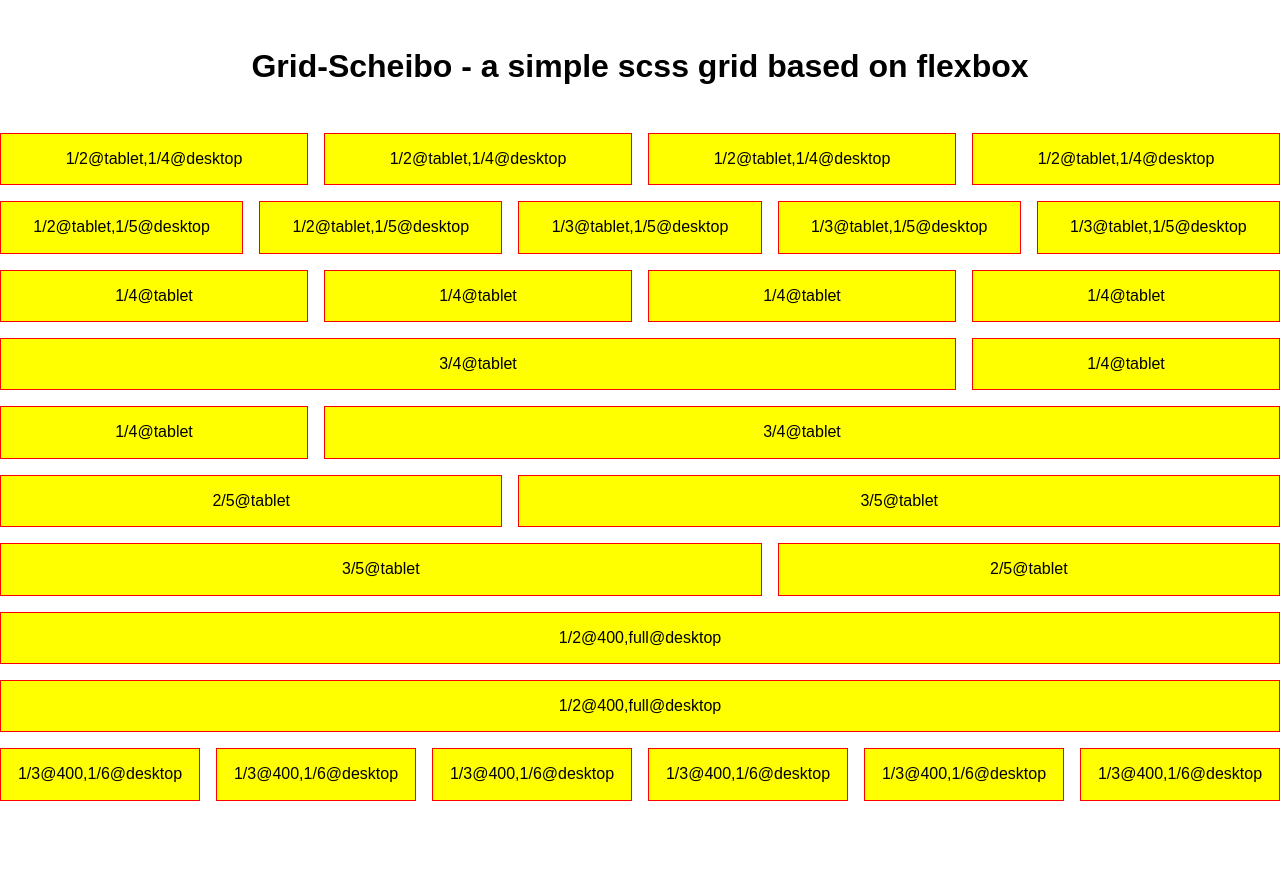
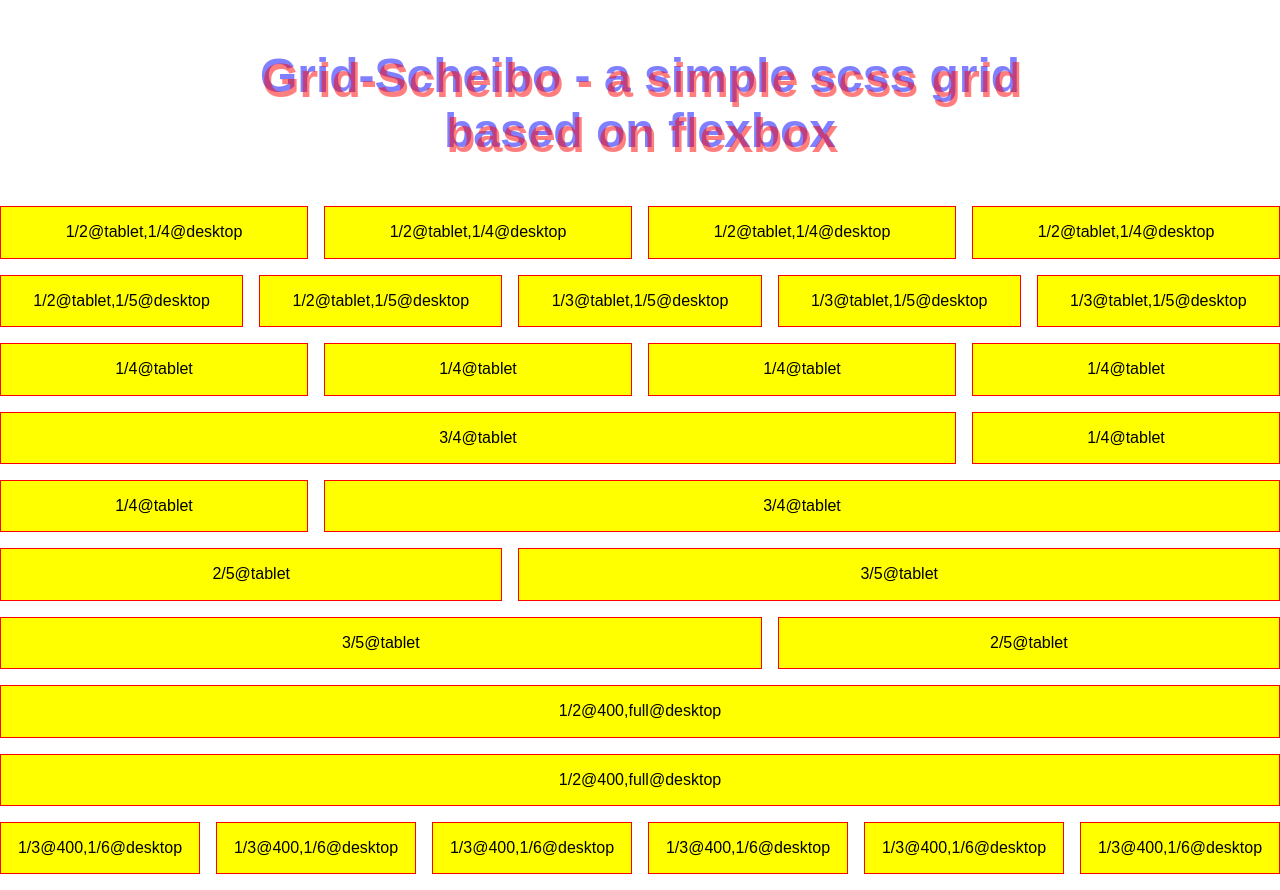
Before and after one commit to scheibome/grid-scheibo, a website: page docs/index.html in a window 1280 px wide. Before the commit the page ends 817 px from the top, so only its background shows below. Drawn offline with Linux system fonts and the light colour scheme.

Commit message:
[TASK] add readme and first style for demo

```diff
--- a/source/_variables.scss
+++ b/source/_variables.scss
@@ -1,6 +1,6 @@
 $col-gutter-size: 16px;
-$tablet: 768px;
-$desktop: 1024px;
+$grid-tablet: 768px;
+$grid-desktop: 1024px;
 
 $col-widths: (
   '1\\/2': '1/2',
@@ -22,6 +22,6 @@ $col-widths: (
 
 $col-grid-breaks: (
   400: '400px',
-  tablet: $tablet,
-  desktop: $desktop
+  tablet: $grid-tablet,
+  desktop: $grid-desktop
 );
--- a/source/demo.scss
+++ b/source/demo.scss
@@ -20,6 +20,7 @@ body {
   margin: 0;
   font-family: arial, sans-serif;
   font-size: 16px;
+  // background-color: black;
 }
 
 *,
@@ -29,8 +30,20 @@ body {
 }
 
 h1 {
-  margin: 3rem 0;
+  margin: 3rem auto;
   text-align: center;
+  position: relative;
+  max-width: 800px;
+  font-size: 3rem;
+  color: rgba(0,0,255,0.5);
+
+  &:after {
+    content: "Grid-Scheibo - a simple scss grid based on flexbox";
+    position: absolute;
+    left: 0.1em;
+    top: 0.1em;
+    color: rgba(255,0,0,0.5);
+  }
 }
 
 [class^="o-row"] {
```
Also changed, not shown: README.md (deleted), docs/demo.css, readme.md (added), 1 other file.
